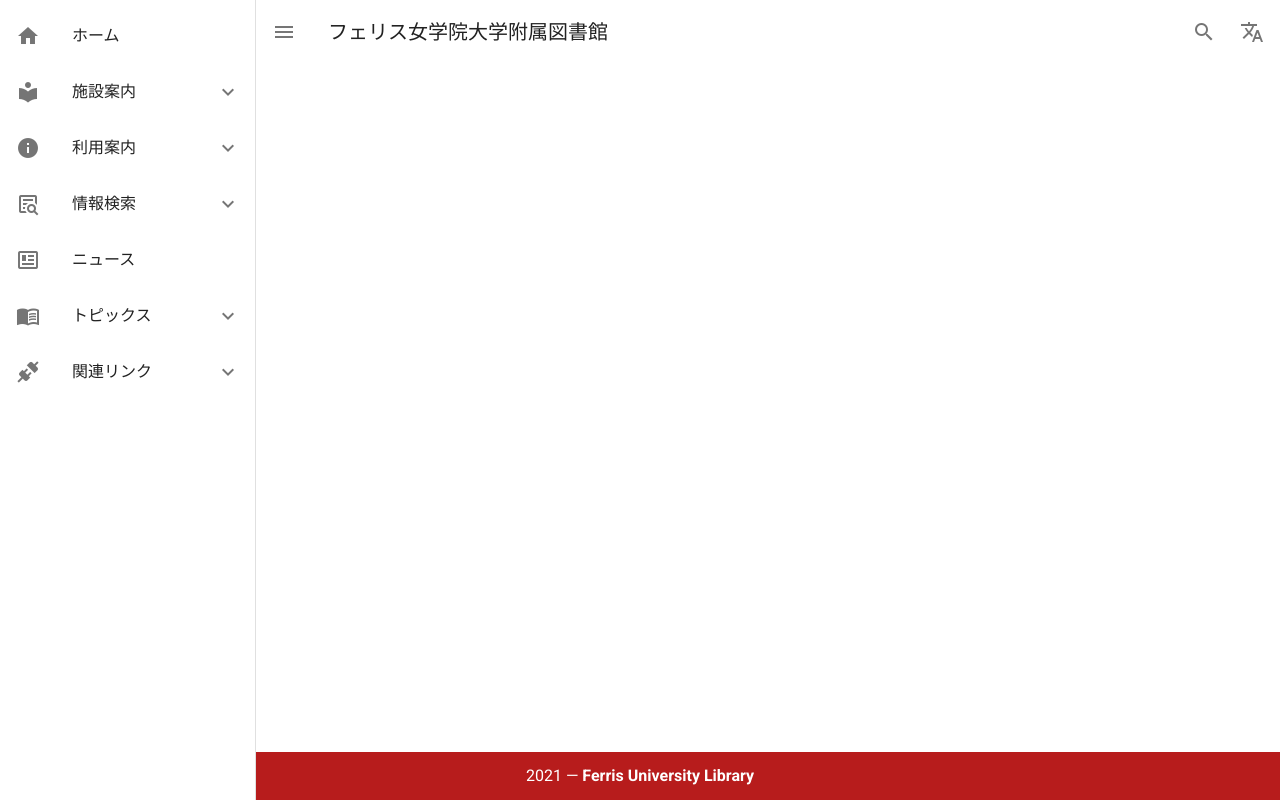
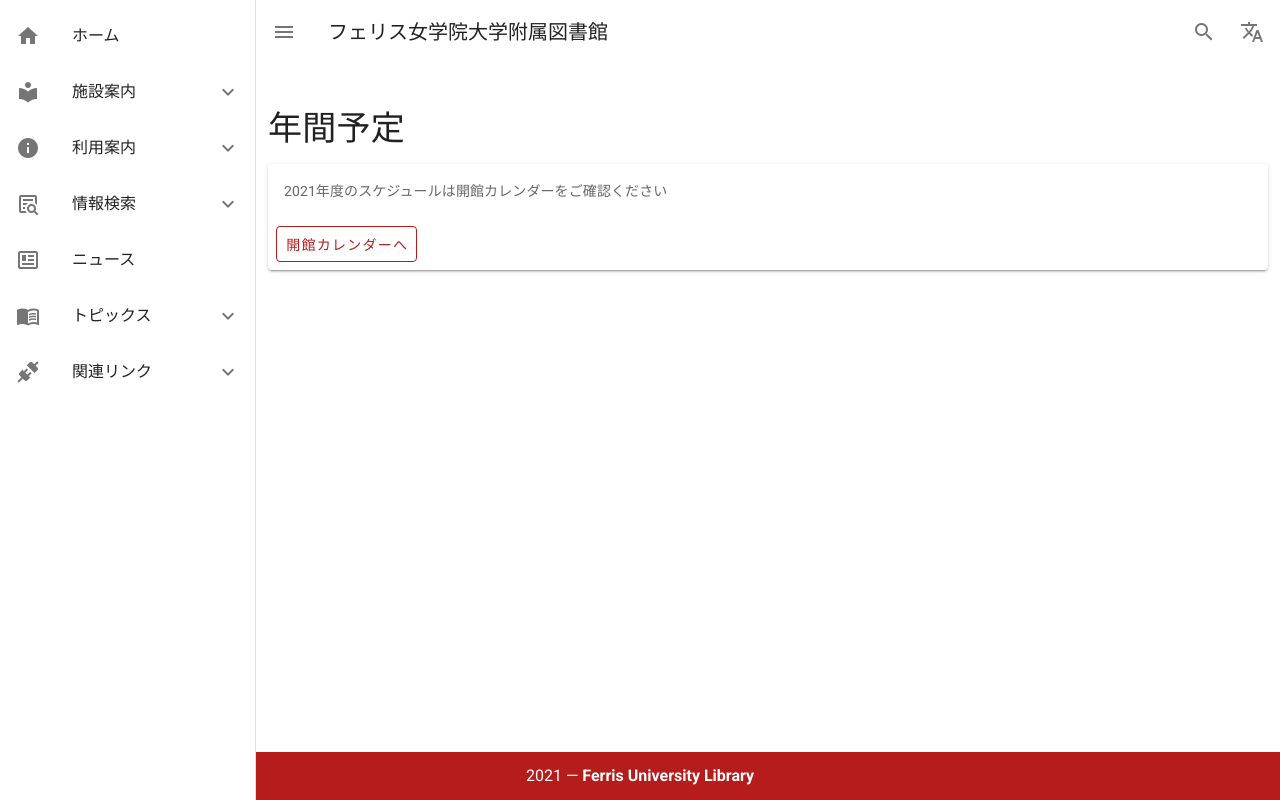
Before and after one commit to shu-saginoya/ferris-library, a Nuxt app: page /schedule in a window 1280 px wide. Built offline with nearby package versions, Linux system fonts and the light colour scheme.

Commit message:
年間予定ページの制作

```diff
--- /dev/null
+++ b/pages/schedule.vue
@@ -0,0 +1,13 @@
+<template>
+    <v-container>
+        <base-page-title>年間予定</base-page-title>
+        <v-card>
+            <v-card-text>
+                2021年度のスケジュールは開館カレンダーをご確認ください
+            </v-card-text>
+            <v-card-actions>
+                <base-btn-inside link="開館カレンダーへ" to="calender"></base-btn-inside>
+            </v-card-actions>
+        </v-card>
+    </v-container>
+</template>
```
